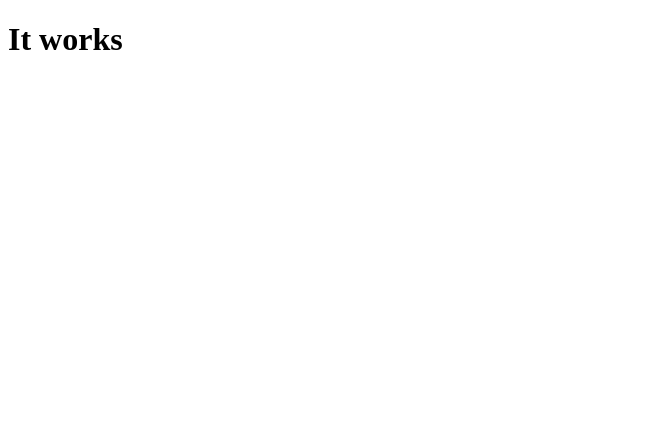
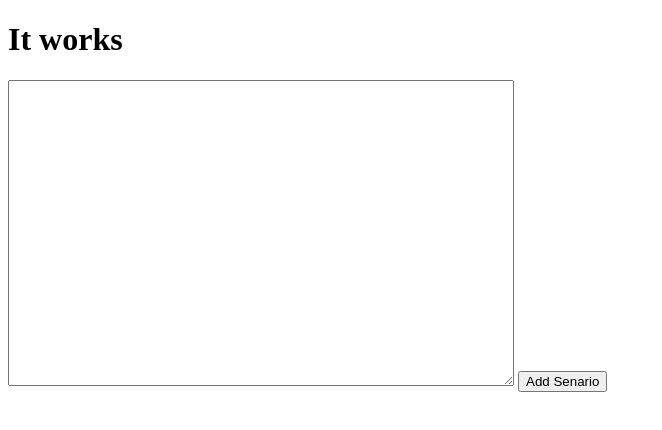
Before and after one commit to alannesta/api-mock-server, a website: page public/index.html in a window 1280 px wide. Shown: the whole page, without its empty margins (0-662 px from the left). Drawn offline with nearby package versions, Linux system fonts and the light colour scheme.

Commit message:
use $.ajax( ) to post senario

```diff
--- a/public/index.html
+++ b/public/index.html
@@ -5,9 +5,45 @@
     <title>Senario Manager</title>
     <script src="lib/jquery/dist/jquery.js"></script>
     <script src="scripts/site.js"></script>
-
 </head>
 <body>
     <h1>It works</h1>
+
+    <textarea id="senario" type="text" style="width:500px; height: 300px"></textarea>
+    <button onclick="addSenario()">Add Senario</button>
+
 </body>
+<script>
+    function addSenario() {
+        var senario;
+        try {
+            senario = JSON.parse($('#senario').val());
+        }catch(err) {
+            throw new Error('check the json format');
+        }
+
+//        $.post('/addSenario', senario, function(res) {
+//            console.log(res);
+//        });
+        console.log(senario);
+
+        $.ajax({
+            url: '/addSenario',
+            method: 'POST',
+            data: senario,
+            contentType: 'application/json',
+            success: function(res) {
+                console.log(res);
+            }
+        });
+
+//        app.post('/addSenario', function(req, res) {
+//            var senario = req.body;
+//            mocks.addMock(senario);
+//            res.send('success');
+//        });
+    }
+
+</script>
+
 </html>
```
Also changed, not shown: app.js (+16 -11 lines).
